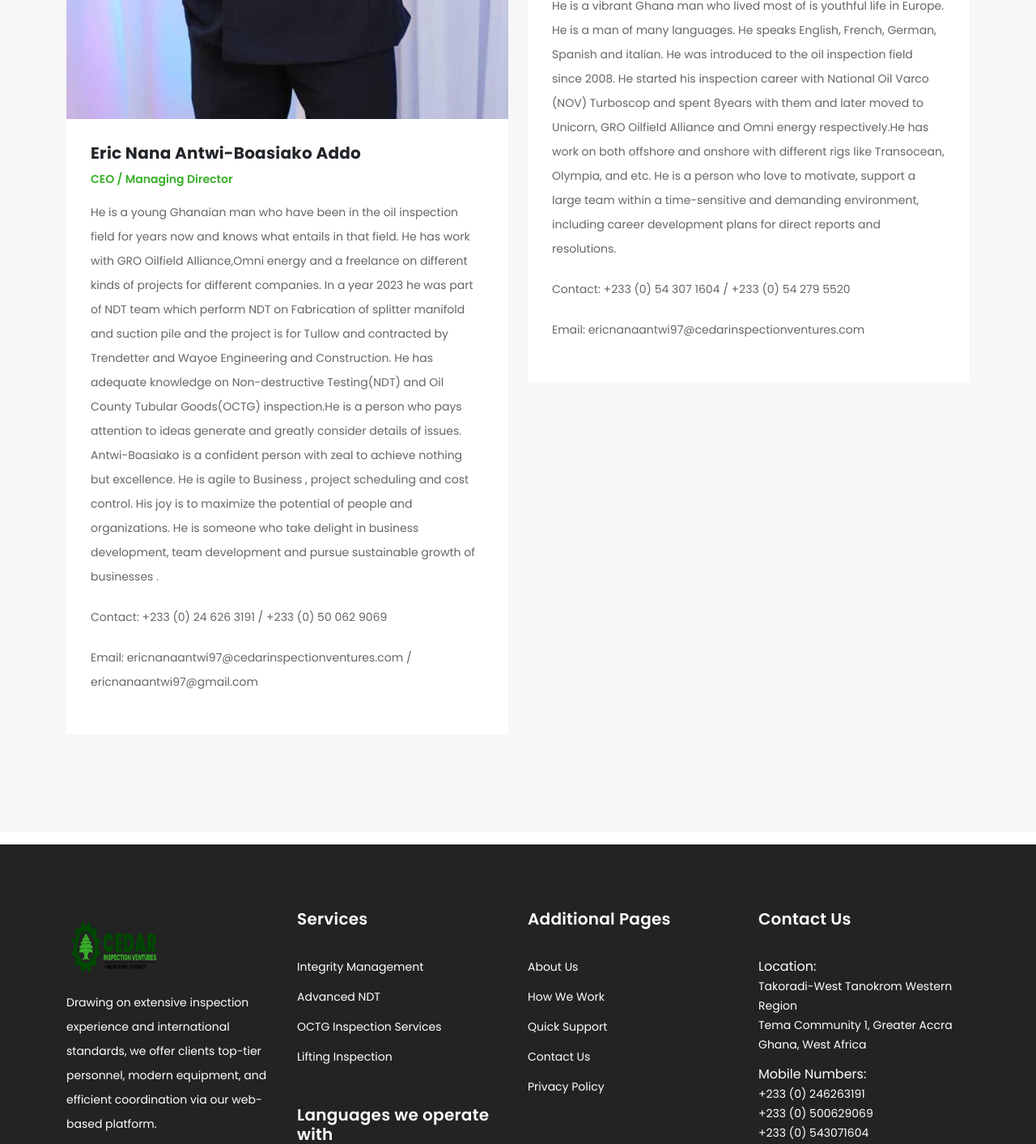
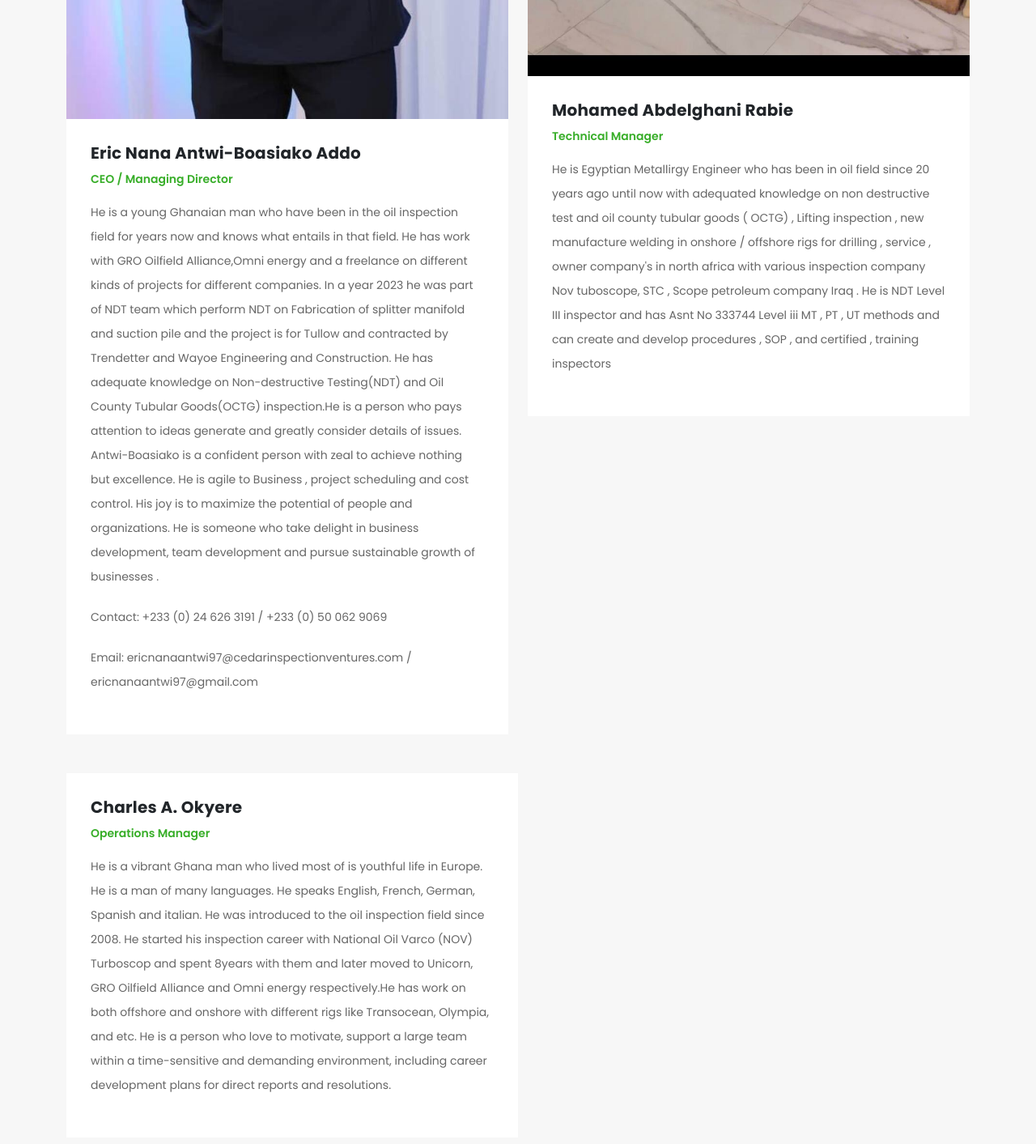
Before and after one commit to Faisal-Sey/Cedar-Company-Limited, a React (Vite) app: page /about in a window 1280 px wide. Shown: the part 3500-4913 px from the top of the page at 81% size. Built offline with nearby package versions, Linux system fonts and the light colour scheme.

Commit message:
issue with picture fixed

```diff
--- a/src/screens/about/index.jsx
+++ b/src/screens/about/index.jsx
@@ -2,7 +2,7 @@ import PageLayout from "../../components/common/pageLayout/index.jsx";
 import AboutImage from "../../assets/images/banners/banner_three.jpg";
 import FunFacts from "../../components/home/funFacts.jsx";
 import CEOImage from "../../assets/images/team/ceo.jpg";
-import OperatorImage from "../../assets/images/team/operator.jpg";
+import TechnicalManagerImage from "../../assets/images/team/tech_manager.jpg";
 
 
 export default function () {
@@ -103,9 +103,28 @@ export default function () {
                             </div>
                             <div className="col-md-6">
                                 <div className="team-item">
-                                    <img src={OperatorImage} alt="" />
+                                    <img src={TechnicalManagerImage} alt="" />
                                     <div className="down-content">
-                                        <h4>Richard Okyere Taylor</h4>
+                                        <h4>Mohamed Abdelghani Rabie</h4>
+                                        <span>Technical Manager</span>
+                                        <p>
+                                            He is Egyptian Metallirgy Engineer who has been in oil field since 20 years ago
+                                            until now with adequated knowledge on non destructive test and oil county
+                                            tubular goods ( OCTG) , Lifting inspection , new manufacture welding in onshore
+                                            / offshore rigs for drilling , service , owner company's in north africa with
+                                            various inspection company Nov tuboscope, STC , Scope petroleum company Iraq .
+                                            He is NDT Level III inspector and has Asnt No 333744 Level iii MT , PT , UT
+                                            methods and can create and develop procedures , SOP , and certified , training
+                                            inspectors
+                                        </p>
+                                    </div>
+                                </div>
+                            </div>
+                        </div>
+                        <div className="col-md-6 mt-5">
+                            <div className="team-item">
+                                <div className="down-content">
+                                    <h4>Charles A. Okyere</h4>
                                     <span>Operations Manager</span>
                                     <p>
                                         He is a vibrant Ghana man who lived most of is youthful life in Europe.
@@ -119,9 +138,6 @@ export default function () {
                                         time-sensitive and demanding environment, including career development
                                         plans for direct reports and resolutions.
                                     </p>
-                                        <p>Contact: +233 (0) 54 307 1604 / +233 (0) 54 279 5520</p>
-                                        <p>Email: ericnanaantwi97@cedarinspectionventures.com</p>
-                                    </div>
                                 </div>
                             </div>
                         </div>
```
Lines whose indentation alone changed are shown as unchanged.
